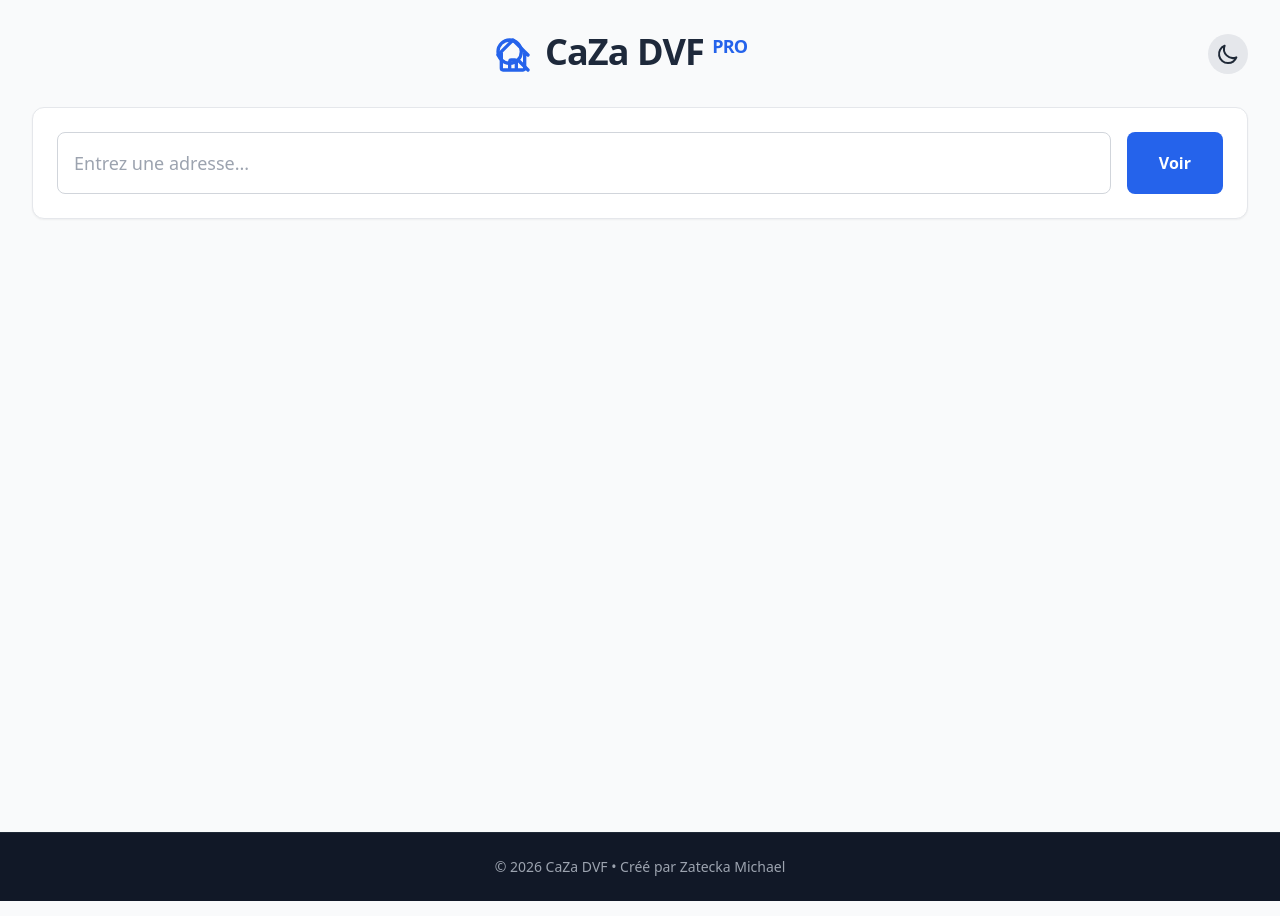
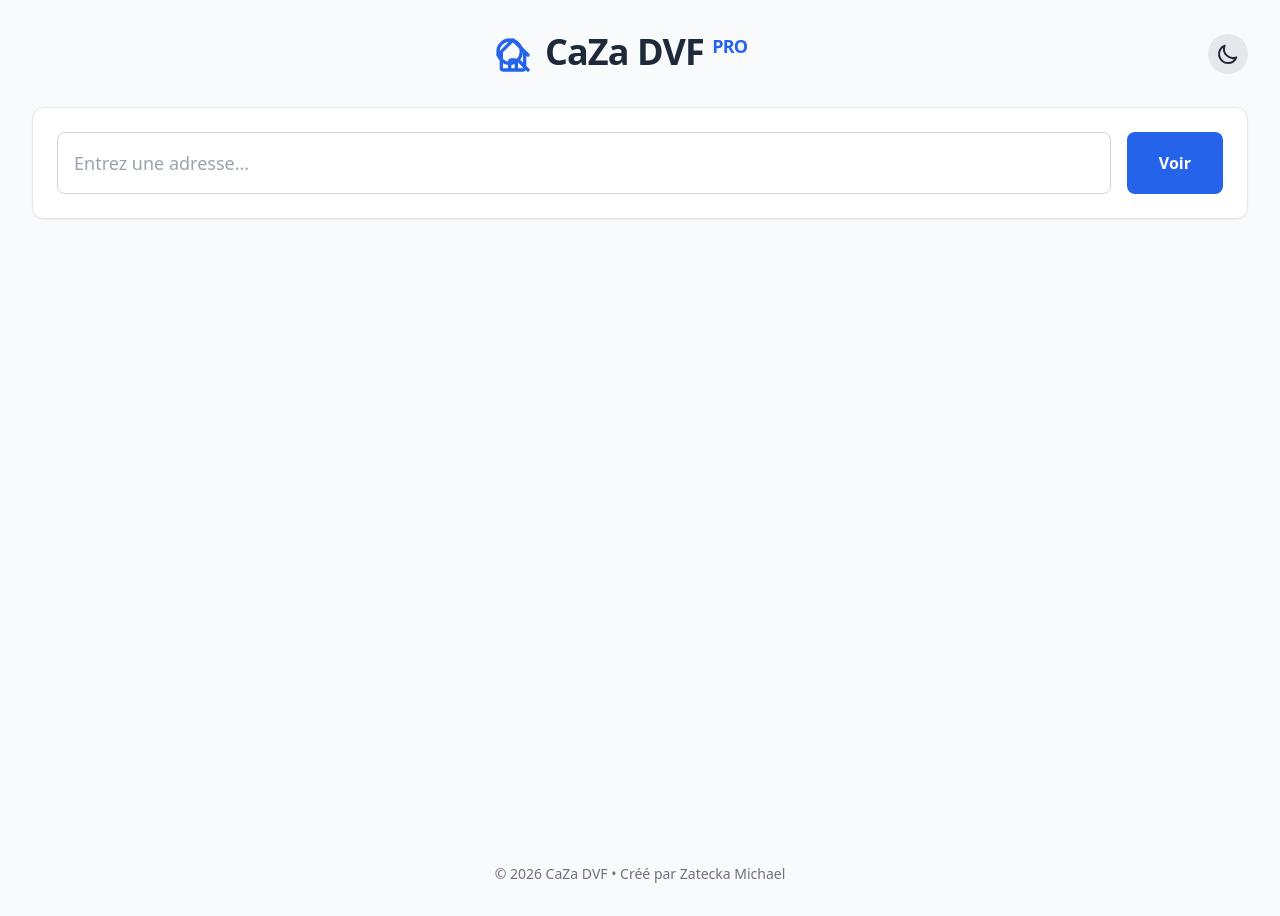
Before and after one commit to zhanor/caza-dvf, a Next.js app: page / in a window 1280 px wide. Built offline with nearby package versions, Linux system fonts and the light colour scheme; what @react-pdf/renderer would draw is missing.

Commit message:
Fix: footer transparent et adaptatif

```diff
--- a/app/components/Footer.js
+++ b/app/components/Footer.js
@@ -1,6 +1,6 @@
 export default function Footer() {
   return (
-    <footer className="w-full py-6 text-center text-sm text-gray-400 bg-gray-900 border-t border-gray-800 mt-auto">
+    <footer className="w-full py-8 text-center text-sm text-gray-500 dark:text-gray-400 bg-transparent mt-auto">
       <div className="max-w-7xl mx-auto px-2 sm:px-4 md:px-8">
         <p>
           © 2026 CaZa DVF • Créé par Zatecka Michael
```
